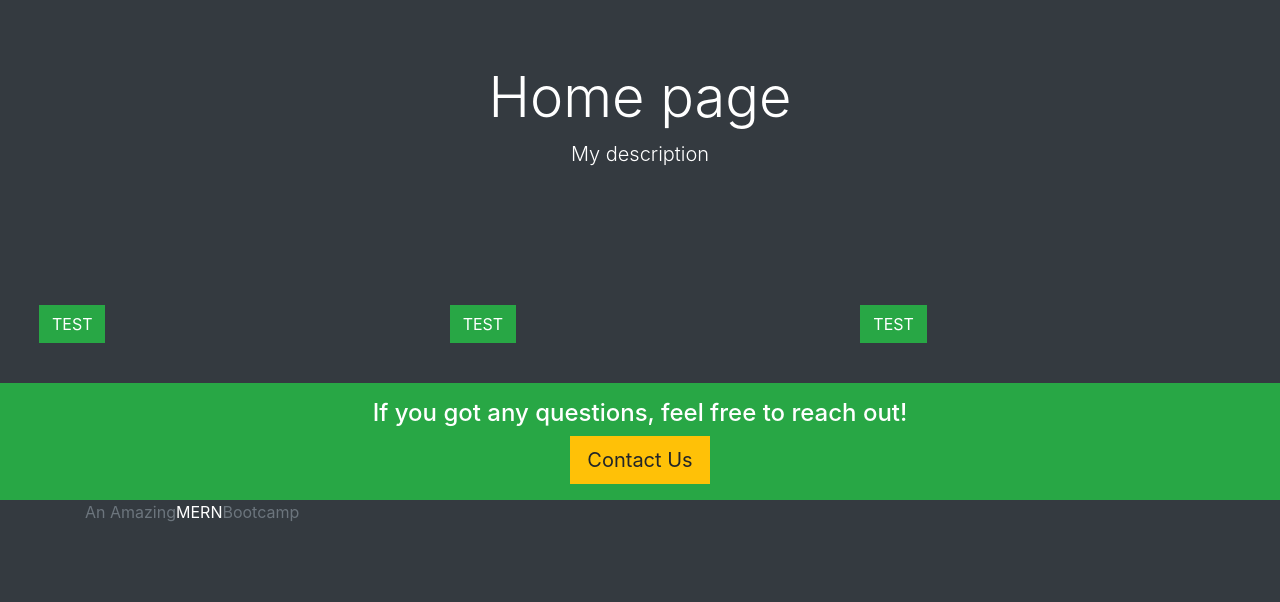
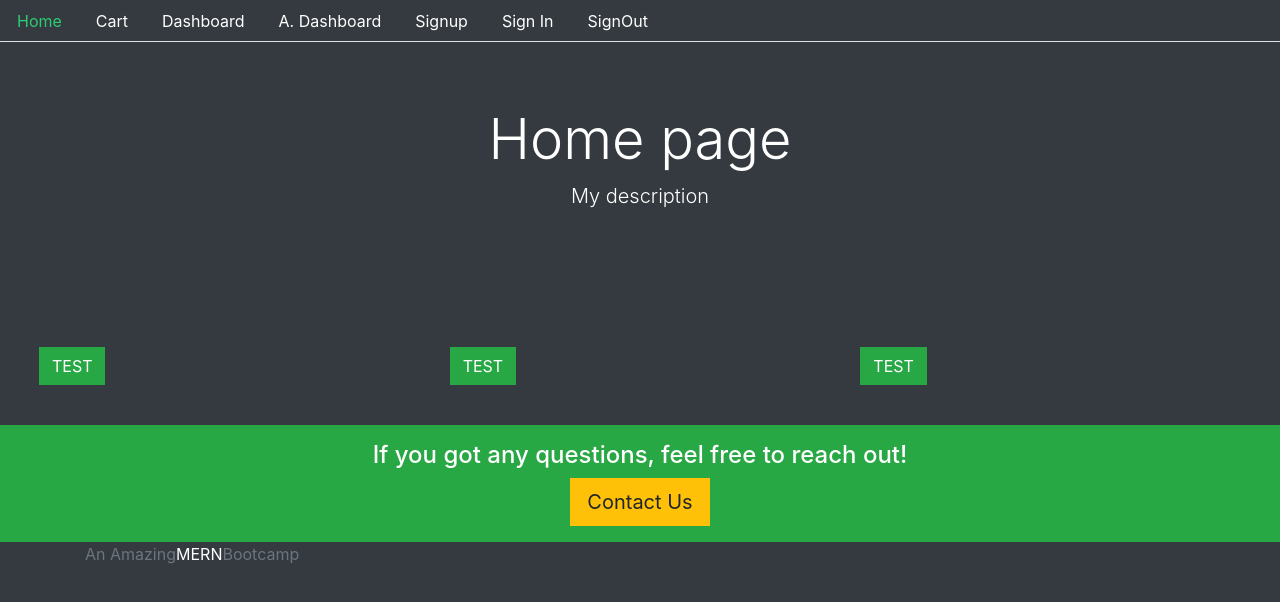
Before and after one commit to selvabharathis/MERN-stack-learning, a React (Create React App) app in the folder projfrontend/: page / in a window 1280 px wide. Shown: the top 602 px of the page. Built offline with nearby package versions, Linux system fonts and the light colour scheme.

Commit message:
adding navbar and its styles

```diff
--- a/projfrontend/src/core/Base.js
+++ b/projfrontend/src/core/Base.js
@@ -1,4 +1,5 @@
 import React from 'react'
+import Menu from './Menu'
 
  const Base = ({
      title="My Title",
@@ -7,6 +8,7 @@
      children
  })=>(
         <div>
+        <Menu/>
             <div className="container-fluid">
                 <div className="jumbotron bg-dark text-white text-center">
                     <h2 className="display-4">{title}</h2>
--- /dev/null
+++ b/projfrontend/src/core/Menu.js
@@ -0,0 +1,54 @@
+import React from 'react'
+import {Link, withRouter} from "react-router-dom"
+
+const currentTab = (history,path) => {
+    if(history.location.pathname === path){
+        return {color: "#2ecc72"}
+    }else{
+        return {color: "#FFFFFF"}
+    }
+}
+
+const Menu = ({history}) => (
+<div>
+    <ul className="nav nav-tabs bg-dark">
+        <li className="nav-item">
+            <Link style={currentTab(history,"/")} className="nav-link" to="/">
+                Home
+            </Link>
+        </li>
+        <li className="nav-item">
+            <Link style={currentTab(history, "/cart")} className="nav-link" to="/cart">
+                Cart
+            </Link>
+        </li>
+        <li className="nav-item">
+            <Link style={currentTab(history,"/user/dashboard")} className="nav-link" to="/user/dashboard">
+                Dashboard
+            </Link>
+        </li>
+        <li className="nav-item">
+            <Link  style={currentTab(history,"/admin/dashboard")} className="nav-link" to="/admin/dashboard">
+                A. Dashboard
+            </Link>
+        </li>
+        <li className="nav-item">
+            <Link style={currentTab(history,"/signup")} className="nav-link" to="/signup">
+               Signup
+            </Link>
+        </li>
+        <li className="nav-item">
+            <Link style={currentTab(history,"/signin")} className="nav-link" to="/signin">
+                Sign In
+            </Link>
+        </li>
+        <li className="nav-item">
+            <Link style={currentTab(history,"/signout")} className="nav-link" to="/signout">
+                SignOut
+            </Link>
+        </li>
+    </ul>
+</div>
+)
+
+export default withRouter(Menu)
```
